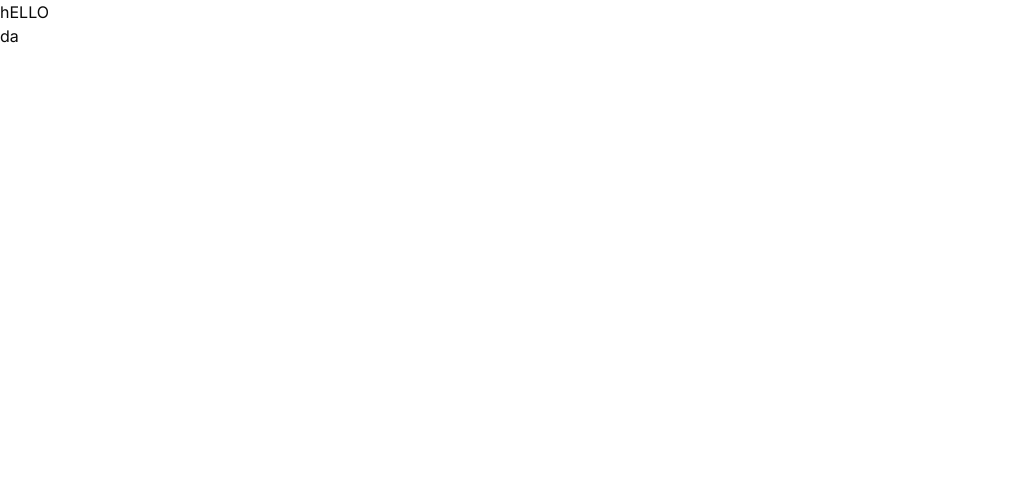
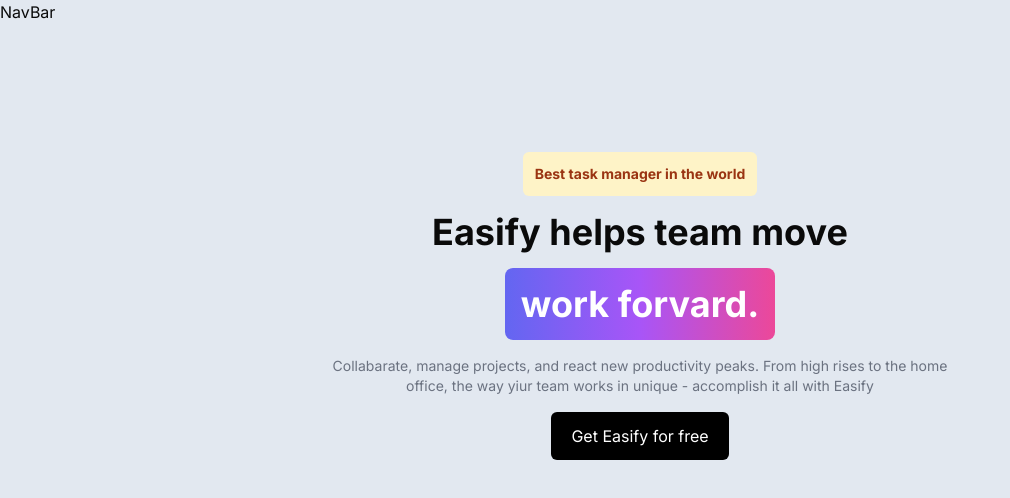
Before and after one commit to damino312/trello-clone, a Next.js app: page / in a window 1280 px wide. Shown: the top 498 px of the page, without its empty margins (0-1010 px from the left). Built offline with nearby package versions, Linux system fonts and the light colour scheme.

Commit message:
first styling

```diff
--- /dev/null
+++ b/app/(marketing)/_components/navbar.tsx
@@ -0,0 +1,3 @@
+export default function NavBar() {
+  return <div>NavBar</div>;
+}
--- /dev/null
+++ b/app/(marketing)/layout.tsx
@@ -0,0 +1,13 @@
+import NavBar from "./_components/navbar";
+
+const MarketingLayout = ({ children }: { children: React.ReactNode }) => {
+  return (
+    <div className=" h-screen bg-slate-200">
+      <NavBar />
+      <main>{children}</main>
+      {/* footer */}
+    </div>
+  );
+};
+
+export default MarketingLayout;
--- /dev/null
+++ b/app/(marketing)/page.tsx
@@ -0,0 +1,23 @@
+export default function MarketingPage() {
+  return (
+    <div className="flex items-center justify-center flex-col pt-32">
+      <div className=" bg-amber-100 p-3 rounded-md font-bold text-sm text-orange-800 mb-4 ">
+        Best task manager in the world
+      </div>
+      <div className=" font-bold text-3xl mb-4 sm:text-4xl ">
+        Easify helps team move{" "}
+      </div>
+      <div className=" text-white p-4 bg-gradient-to-r from-indigo-500 via-purple-500 to-pink-500 font-bold text-3xl sm:text-4xl rounded-lg mb-4">
+        work forvard.
+      </div>
+      <div className=" w-3/4 sm:w-2/4  text-center mb-4 text-gray-500 text-sm">
+        Collabarate, manage projects, and react new productivity peaks. From
+        high rises to the home office, the way yiur team works in unique -
+        accomplish it all with Easify
+      </div>
+      <div className="px-5 py-3 text-white bg-black rounded-md">
+        Get Easify for free
+      </div>
+    </div>
+  );
+}
--- a/app/page.tsx
+++ /dev/null
@@ -1,7 +0,0 @@
-export default function Home() {
-  return (
-    <div className=" ">
-      hELLO <div>da</div>
-    </div>
-  );
-}
```
Also changed, not shown: app/layout.tsx (+9 -9 lines), app/globals.css (line endings or trailing spaces).
